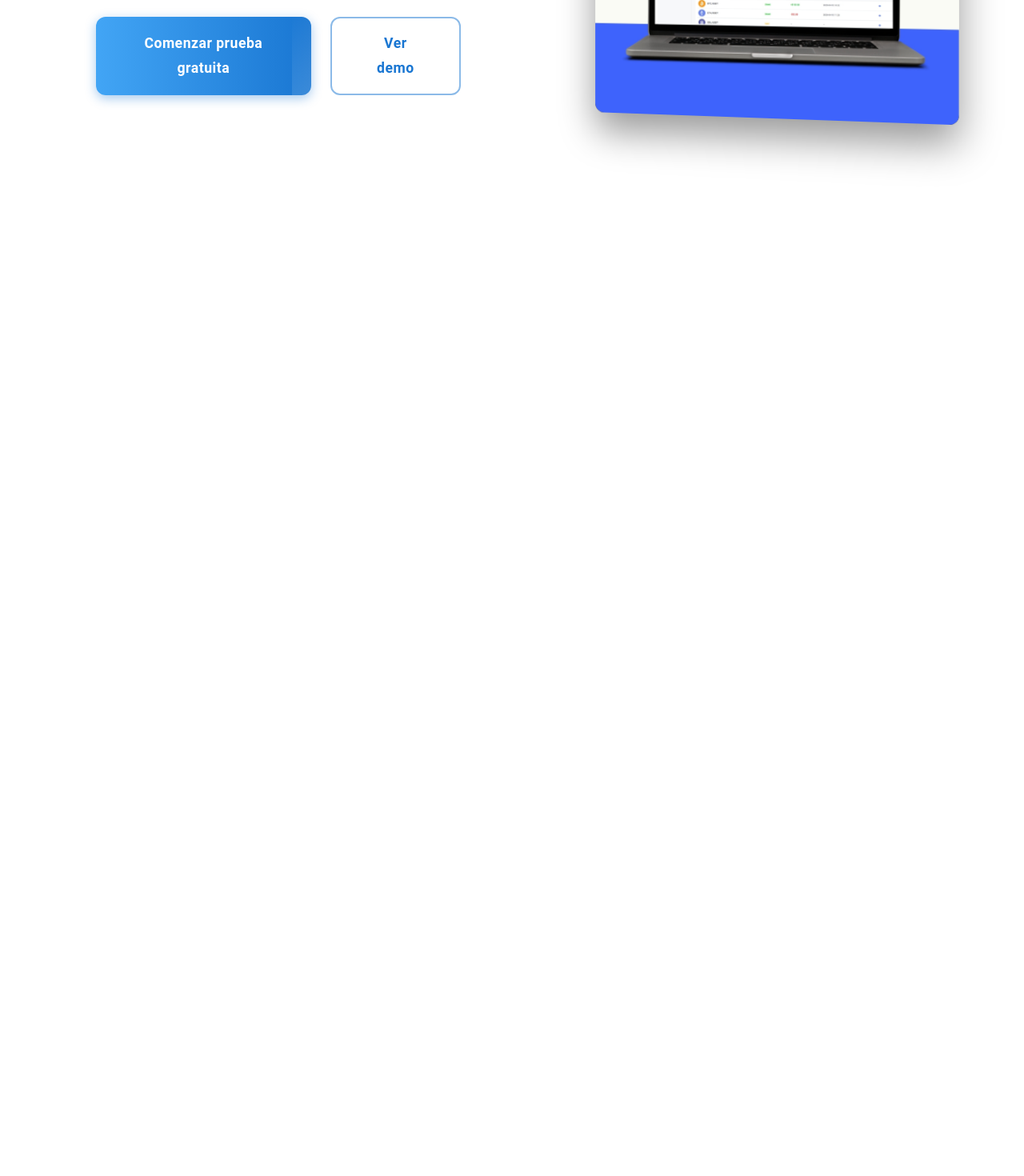
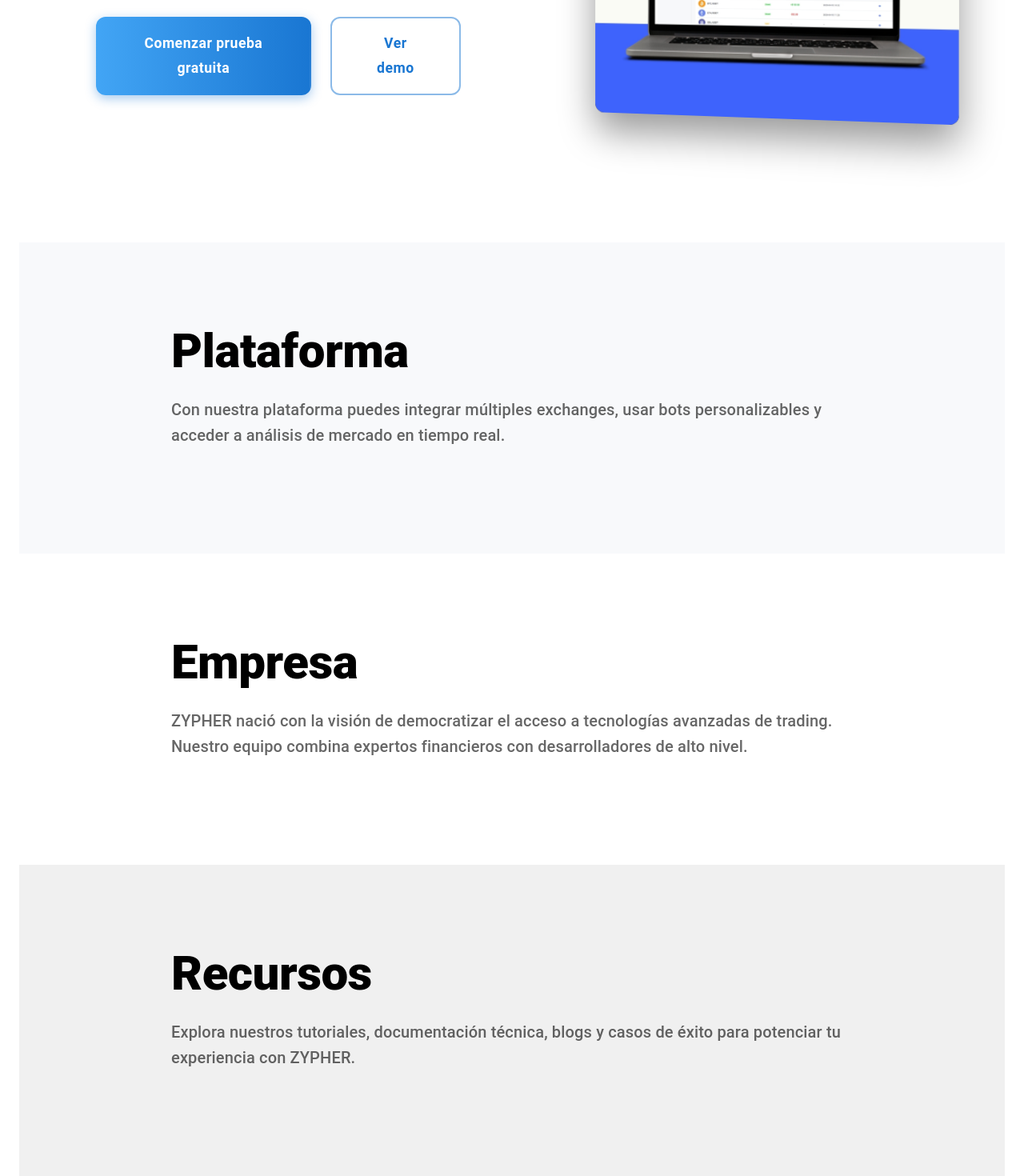
Before and after one commit to Roneru-k/Landing_Page, a Next.js app in the folder landinpages/: page / in a window 1280 px wide. Shown: the part 497-1967 px from the top of the page at 80% size. Before the commit the page ends 800 px from the top, so only its background shows below. Built offline with nearby package versions, Linux system fonts and the light colour scheme.

Commit message:
Actualizacion page.tsx
Se dividio La pagina en secciones con la etiqueta <section>

```diff
--- a/landinpages/app/page.tsx
+++ b/landinpages/app/page.tsx
@@ -1,17 +1,33 @@
-import { Box, Stack, Typography, Button } from "@mui/material";
+'use client';
+
+import {
+  Box,
+  Stack,
+  Typography,
+  Button,
+  Container
+} from "@mui/material";
 import Image from "next/image";
 import Fondo from '@/public/images/Minimalist Website Launch Computer Mockup Instagram Post.jpg';
 import FloatingCoins from '@/components/FloatingCoins/FloatingCoins';
 
 export default function Home() {
   return (
-    <main style={{
+    <main
+      style={{
         width: '100%',
         minHeight: '100vh',
         background: '#ffffff',
         position: 'relative',
-      overflow: 'hidden',  // Añadido para contener los elementos flotantes
-    }}>
+        overflow: 'hidden',
+      }}
+    >
+
+      {/* === INICIO === */}
+      <section
+        id="inicio"
+        style={{ scrollMarginTop: '80px' }}
+      >
         <Stack
           direction={{ xs: 'column', lg: 'row' }}
           spacing={0}
@@ -20,7 +36,6 @@ export default function Home() {
             width: '100%',
           }}
         >
-        {/* Contenido de texto mejorado */}
           <Box
             flex={1}
             sx={{
@@ -38,24 +53,28 @@ export default function Home() {
               sx={{
                 fontSize: { xs: '2.5rem', sm: '3.5rem', md: '4rem' },
                 color: '#1a1a1a',
-              mb: 3
+                mb: 3,
               }}
             >
               Automatiza tu trading
             </Typography>
+
             <Typography
               variant="h5"
               sx={{
                 color: 'rgba(0, 0, 0, 0.7)',
                 mb: 6,
                 lineHeight: 1.8,
-              fontSize: { xs: '1.1rem', md: '1.3rem' }
+                fontSize: { xs: '1.1rem', md: '1.3rem' },
               }}
             >
               Usa los mejores bots de trading, gestiona tu portafolio y ejecuta órdenes algorítmicas fácilmente. Todo desde un solo lugar.
             </Typography>
 
-          <Stack direction="row" spacing={3}>
+            <Stack
+              direction="row"
+              spacing={3}
+            >
               <Button
                 variant="contained"
                 size="large"
@@ -82,12 +101,8 @@ export default function Home() {
                     animation: 'shimmer 2s infinite',
                   },
                   '@keyframes shimmer': {
-                  '0%': {
-                    left: '-100%',
-                  },
-                  '100%': {
-                    left: '100%',
-                  }
+                    '0%': { left: '-100%' },
+                    '100%': { left: '100%' },
                   },
                   '&:hover': {
                     backgroundPosition: 'right center',
@@ -99,6 +114,7 @@ export default function Home() {
               >
                 Comenzar prueba gratuita
               </Button>
+
               <Button
                 variant="outlined"
                 size="large"
@@ -121,7 +137,6 @@ export default function Home() {
             </Stack>
           </Box>
 
-        {/* Imagen con efecto ventana macOS mejorado */}
           <Box
             flex={1}
             sx={{
@@ -133,11 +148,12 @@ export default function Home() {
               perspective: '1500px',
               transformStyle: 'preserve-3d',
               '& > *': {
-              transformStyle: 'preserve-3d'
-            }
+                transformStyle: 'preserve-3d',
+              },
             }}
           >
             <FloatingCoins />
+
             <Box
               sx={{
                 width: '100%',
@@ -152,10 +168,9 @@ export default function Home() {
                 transition: 'all 0.3s ease',
                 '&:hover': {
                   transform: 'perspective(1000px) rotateY(-2deg)',
-              }
+                },
               }}
             >
-            {/* Barra superior estilo macOS */}
               <Box
                 sx={{
                   height: 32,
@@ -163,10 +178,15 @@ export default function Home() {
                   display: 'flex',
                   alignItems: 'center',
                   px: 3,
-                borderBottom: '1px solid rgba(255,255,255,0.1)'
+                  borderBottom: '1px solid rgba(255,255,255,0.1)',
                 }}
               >
-              <Box sx={{ display: 'flex', gap: 1.5 }}>
+                <Box
+                  sx={{
+                    display: 'flex',
+                    gap: 1.5,
+                  }}
+                >
                   {['#ff5f57', '#febc2e', '#28c840'].map((color) => (
                     <Box
                       key={color}
@@ -176,14 +196,13 @@ export default function Home() {
                         borderRadius: '50%',
                         bgcolor: color,
                         border: '1px solid rgba(0,0,0,0.2)',
-                      boxShadow: '0 1px 2px rgba(0,0,0,0.2)'
+                        boxShadow: '0 1px 2px rgba(0,0,0,0.2)',
                       }}
                     />
                   ))}
                 </Box>
               </Box>
 
-            {/* Imagen */}
               <Image
                 src={Fondo}
                 alt="Trading Platform Preview"
@@ -199,6 +218,91 @@ export default function Home() {
             </Box>
           </Box>
         </Stack>
+      </section>
+
+      {/* === PLATAFORMA === */}
+      <section
+        id="plataforma"
+        style={{
+          scrollMarginTop: '80px',
+          padding: '100px 20px',
+          backgroundColor: '#f8f9fb',
+        }}
+      >
+        <Container maxWidth="md">
+          <Typography
+            variant="h2"
+            fontWeight={800}
+            gutterBottom
+          >
+            Plataforma
+          </Typography>
+
+          <Typography
+            variant="h6"
+            color="text.secondary"
+            sx={{ mb: 4 }}
+          >
+            Con nuestra plataforma puedes integrar múltiples exchanges, usar bots personalizables y acceder a análisis de mercado en tiempo real.
+          </Typography>
+        </Container>
+      </section>
+
+      {/* === EMPRESA === */}
+      <section
+        id="empresa"
+        style={{
+          scrollMarginTop: '80px',
+          padding: '100px 20px',
+          backgroundColor: '#ffffff',
+        }}
+      >
+        <Container maxWidth="md">
+          <Typography
+            variant="h2"
+            fontWeight={800}
+            gutterBottom
+          >
+            Empresa
+          </Typography>
+
+          <Typography
+            variant="h6"
+            color="text.secondary"
+            sx={{ mb: 4 }}
+          >
+            ZYPHER nació con la visión de democratizar el acceso a tecnologías avanzadas de trading. Nuestro equipo combina expertos financieros con desarrolladores de alto nivel.
+          </Typography>
+        </Container>
+      </section>
+
+      {/* === RECURSO === */}
+      <section
+        id="recurso"
+        style={{
+          scrollMarginTop: '80px',
+          padding: '100px 20px',
+          backgroundColor: '#f0f0f0',
+        }}
+      >
+        <Container maxWidth="md">
+          <Typography
+            variant="h2"
+            fontWeight={800}
+            gutterBottom
+          >
+            Recursos
+          </Typography>
+
+          <Typography
+            variant="h6"
+            color="text.secondary"
+            sx={{ mb: 4 }}
+          >
+            Explora nuestros tutoriales, documentación técnica, blogs y casos de éxito para potenciar tu experiencia con ZYPHER.
+          </Typography>
+        </Container>
+      </section>
     </main>
   );
 }
```
Lines whose indentation alone changed are shown as unchanged.
